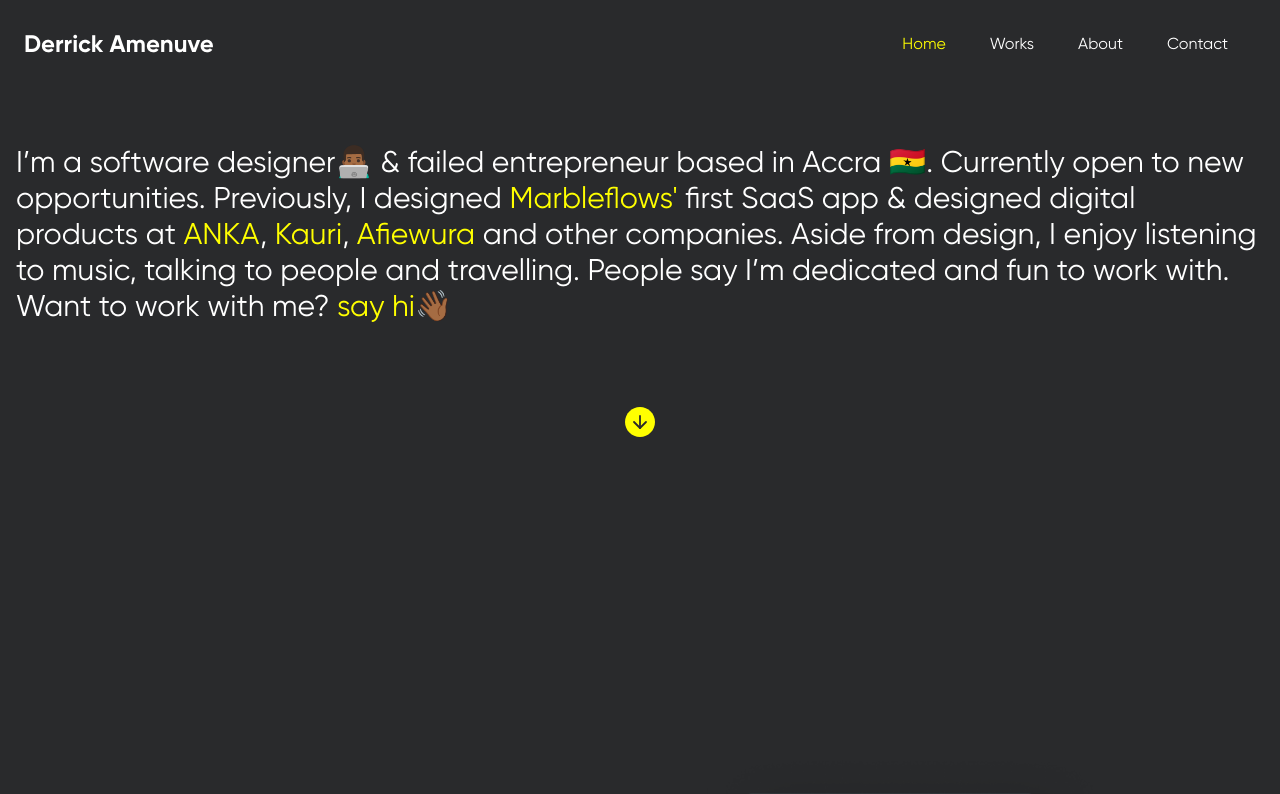
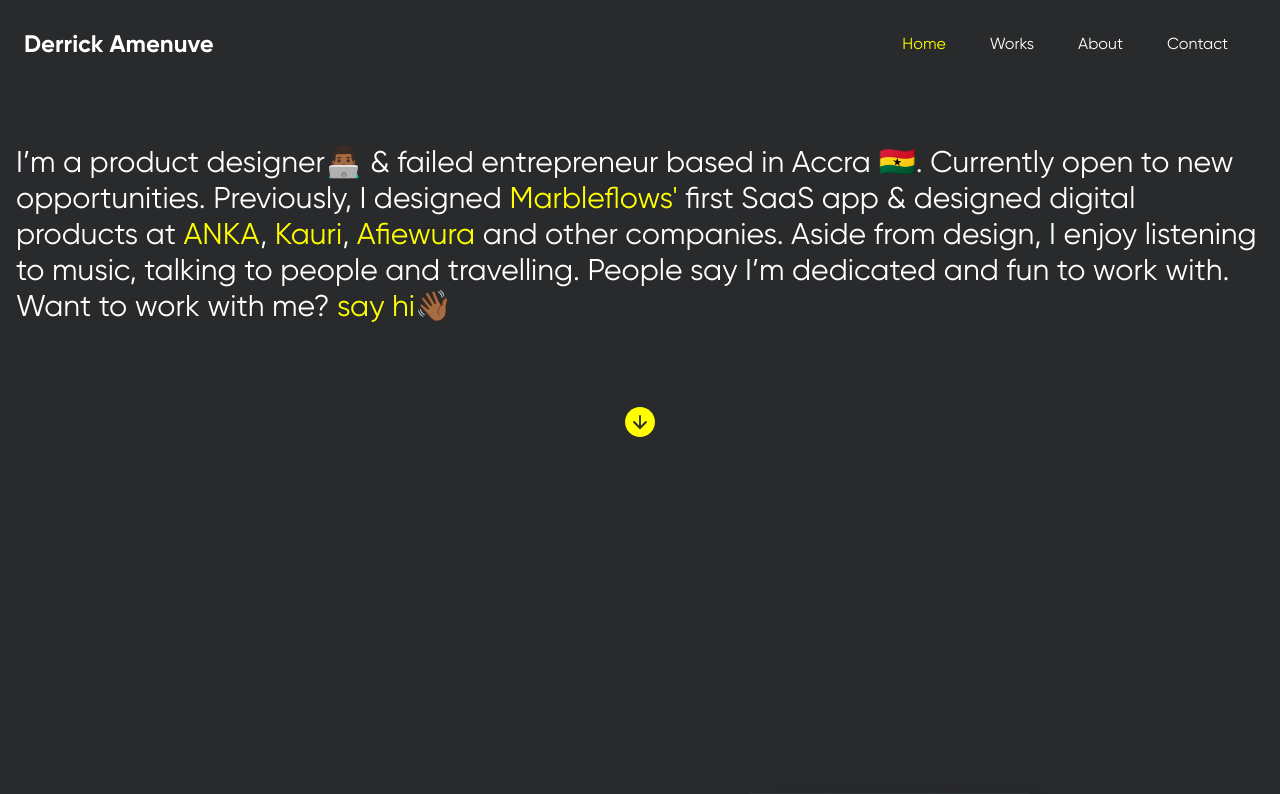
Before and after one commit to Derrickvibe/ux_portfolio, a website: page index.html in a window 1280 px wide. Shown: the top 794 px of the page. Drawn offline with nearby package versions, Linux system fonts and the light colour scheme; files whose address does not match are found by name.

Commit message:
Update index.html

```diff
--- a/index.html
+++ b/index.html
@@ -68,7 +68,7 @@
 
   <section id="hero" class="container px-4 py-20 mx-auto mt-16">
     <div class="flex flex-col items-center">
-      <div class="mx-4 text-3xl text-left text-white">I’m a software designer👨🏾‍💻 & failed entrepreneur based in
+      <div class="mx-4 text-3xl text-left text-white">I’m a product designer👨🏾‍💻 & failed entrepreneur based in
         Accra 🇬🇭.
         Currently open to new opportunities. Previously, I designed <a href="https://www.marbleflows.com/"
           class="text-yellow">
```
